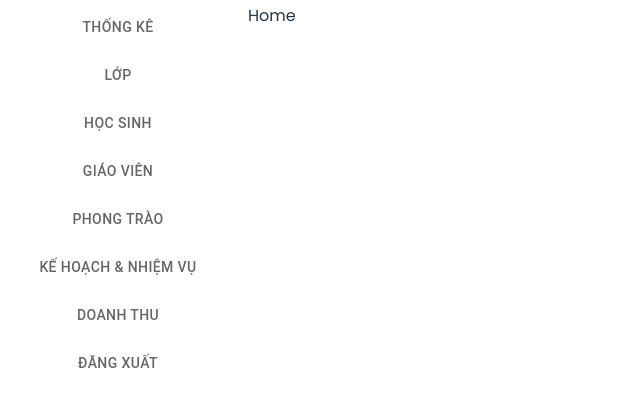
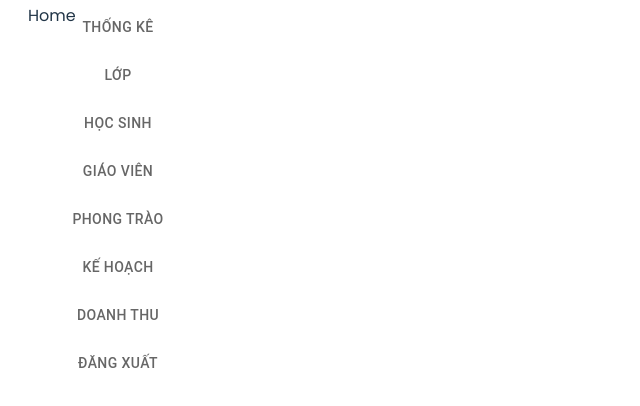
Before and after one commit to EdogawaCoTrung/StudentManagement-frontend-Reactjs-TailwindCSS, a React (Vite) app in the folder frontend/: page / in a window 1280 px wide. Shown: the top 406 px of the page, without its empty margins (0-640 px from the left). Built offline with nearby package versions, Linux system fonts and the light colour scheme.

Commit message:
them sidebar

```diff
--- /dev/null
+++ b/frontend/src/assets/PagesName/index.jsx
@@ -0,0 +1,4 @@
+const pagesName = ['Thống kê', 'Lớp', 'Học Sinh', 'Giáo Viên', 'Phong Trào', 'Kế Hoạch', 'Doanh Thu', 'Đăng Xuất']
+const pages = ['statistics', 'class', 'student', 'teacher', 'activity', 'plan', 'revenue', 'logout']
+
+export {pages, pagesName}
--- a/frontend/src/components/share/MyDrawer/index.jsx
+++ b/frontend/src/components/share/MyDrawer/index.jsx
@@ -1,37 +1,37 @@
-// import { Drawer } from '@mui/material';
-// import Button from '@mui/material/Button';
-// import List from '@mui/material/List';
-// import ListItemButton from '@mui/material/ListItemButton';
-// import ListItemText from '@mui/material/ListItemText';
 import { useState } from 'react'; // For managing drawer state
 import {MainTheme} from '../../../assets/Theme'
 import {ThemeProvider} from '@mui/material/styles'
-// import MenuIcon from '@mui/icons-material/Menu';
-// import { ListItemIcon} from '@mui/material';
-// import GroupsIcon from '@mui/icons-material/Groups';
 import Tabs from '@mui/material/Tabs';
 import LinkTab from '@mui/material/Tab';
+import { pagesName} from '../../../assets/PagesName/index'
+import { publicRoutes } from '../../../routes';
 
 
 const defaultTheme = MainTheme;
 
 
-const pages = ['Thống kê', 'Lớp', 'Học Sinh', 'Giáo Viên', 'Phong Trào', 'Kế Hoạch & Nhiệm Vụ', 'Doanh Thu', 'Đăng Xuất']
-
 export default function MyDrawer() {
 
     const [selectedIndex, setSelectedIndex] = useState(null);
 
-    const handleListItemClick = (text, index) => {
+    const handleListItemClick = (index) => {
         setSelectedIndex(index);
     };
 
     return (
         <div>
             <ThemeProvider theme={defaultTheme}>
-                <Tabs orientation="vertical"
+                <Tabs
+                    value = {selectedIndex}
+                    orientation="vertical"
+                    textColor="secondary"
+                    indicatorColor="secondary"
+                    aria-label="secondary tabs example"
+                    style ={{
+                        position: "fixed",
+                    }}
                 >
-                    {pages.map((text, index) => (
+                    {pagesName.map((text, index) => (
                         <LinkTab
                             key={index}
                             onClick = {() => handleListItemClick(text, index)}
@@ -45,7 +45,7 @@ export default function MyDrawer() {
                                     backgroundColor: 'secondary.main'
                                 }
                             }}
-                            label={text} href= {`/${text}`}/>
+                            label={text} href= {publicRoutes[index+2].path}/>
                     ))}
                 </Tabs>
             </ThemeProvider>
--- a/frontend/src/index.css
+++ b/frontend/src/index.css
@@ -20,21 +20,9 @@
   width: 100vw;
 }
 
-@media (max-width: 768px) {
-  #App {
-    height: auto;
-  }
-}
-
-@media (min-width: 768px) {
-  #App {
-    height: 100vh;
-  }
-}
-
 #root {
   width: 100vw;
-  height: 100vh;
+  height: 1000vh;
   overflow: auto
 }
 
--- /dev/null
+++ b/frontend/src/routes/generateURL.js
@@ -0,0 +1,11 @@
+import Home from "../pages/Home"
+import {pages} from '../assets/PagesName'
+
+function generateURL (Routes) {
+    for (const page of pages) {
+    let encodedPage = "/" + page;
+    Routes.push({path: encodedPage, component: Home});
+    }
+}
+
+export {generateURL}
--- a/frontend/src/routes/index.js
+++ b/frontend/src/routes/index.js
@@ -1,9 +1,13 @@
 import Home from "../pages/Home"
 import LogInPage from "../pages/Login/index.jsx"
 import LogIn from "../components/Layout/LoginLayout/index.jsx"
+import { generateURL } from "./generateURL.js"
 
 const publicRoutes = [
     { path: '/login', component: LogInPage, layout: LogIn},
-    { path: '/', component: Home}
+    { path: '/', component: Home},
 ]
+
+generateURL(publicRoutes);
+
 export { publicRoutes }
```
